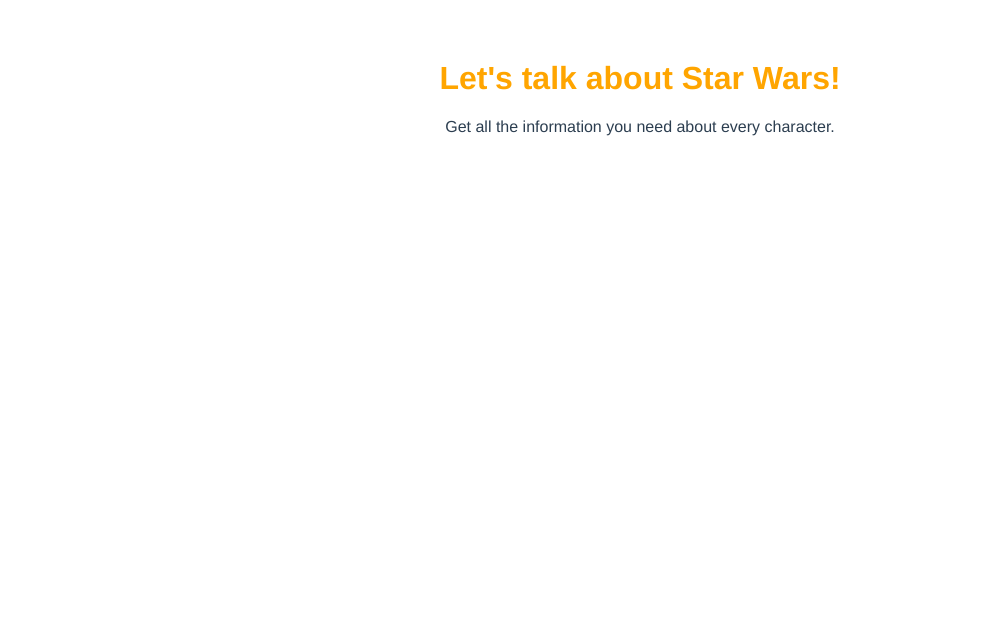
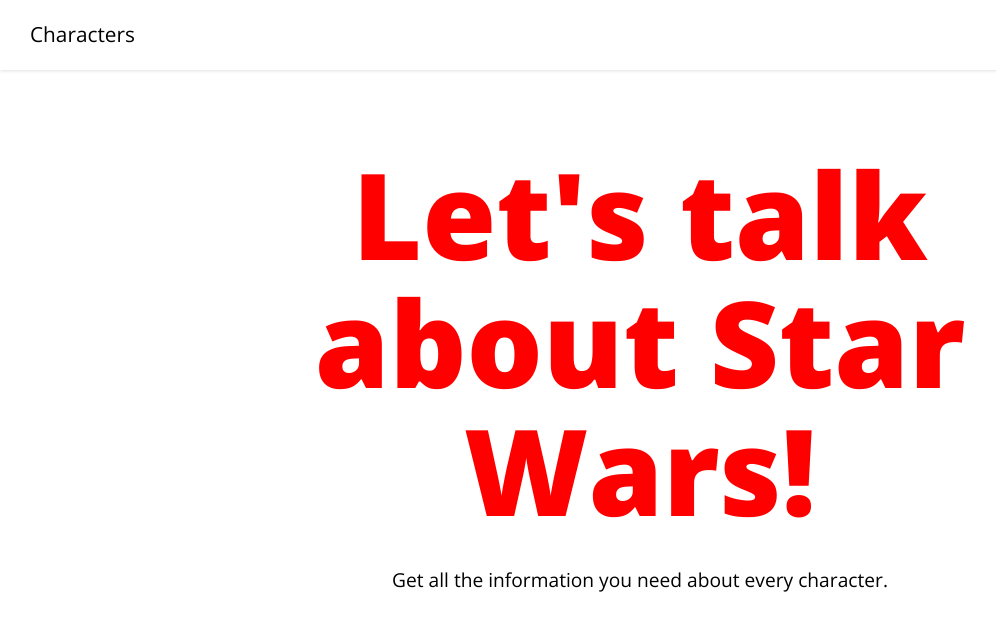
Before and after one commit to JPrueger/starwars, a Vue app: page / in a window 1280 px wide. Shown: the top 630 px of the page, without its empty margins (0-996 px from the left). Built offline with nearby package versions, Linux system fonts and the light colour scheme.

Commit message:
adjustmens general styling

```diff
--- a/src/App.vue
+++ b/src/App.vue
@@ -1,27 +1,30 @@
 <template>
   <div id="app">
+    <Navbar/>
     <Characters/>
   </div>
 </template>
 
 <script>
 import Characters from './components/Characters.vue'
+import Navbar from '@/components/Navbar'
 
 export default {
   name: 'App',
   components: {
-    Characters
+    Characters,
+    Navbar
   }
 }
 </script>
 
-<style>
-#app {
-  font-family: Avenir, Helvetica, Arial, sans-serif;
-  -webkit-font-smoothing: antialiased;
-  -moz-osx-font-smoothing: grayscale;
-  text-align: center;
-  color: #2c3e50;
-  margin-top: 60px;
-}
+<style lang="scss" src="@/assets/styles/app.scss"></style>
+
+<style lang="scss">
+
+  // .icons_star_wars {
+  //     width: 25%;
+  //     margin-bottom: 3rem;
+  // }
+
 </style>
--- a/src/assets/styles/app.scss
+++ b/src/assets/styles/app.scss
@@ -1 +1,46 @@
 @import '@/assets/styles/variables.scss';
+
+
+// General
+
+* {
+    box-sizing: border-box;
+    padding: 0;
+    margin: 0;
+    font-family: 'Open Sans', sans-serif;
+}
+
+html {
+    font-size: 100%;
+    text-align: center;
+}
+
+
+h1 {
+    font-size: 7.5rem;
+    margin: 0 auto;
+    padding: 0 10rem 0 10rem;
+    line-height: 8rem;
+    margin-bottom: 2rem;
+}
+
+h2 {
+    margin-bottom: 10px;
+}
+
+p {
+    font-size: 1.2rem;
+}
+
+// Fonts
+
+// * {
+//     font-family: 'Open Sans', sans-serif;
+//     font-size: 30px;
+
+// }
+
+// h1 {
+//     color: $primaryColor;
+//     color: black;
+// }
--- a/src/assets/styles/variables.scss
+++ b/src/assets/styles/variables.scss
@@ -1 +1 @@
-$primaryColor: orange;
+$primaryColor: red;
--- /dev/null
+++ b/src/components/Navbar.vue
@@ -0,0 +1,52 @@
+<template>
+
+    <div>
+
+        <ul>
+            <li>
+                <a href="">Characters</a>
+            </li>
+        </ul>
+    </div>
+
+</template>
+
+<style lang="scss">
+
+@import '@/assets/styles/variables.scss';
+
+    ul {
+        list-style: none;
+        display: flex;
+        list-style: none;
+        background-color: white;
+        height: 70px;
+        padding: 10px 30px 10px 30px;
+        margin-bottom: 5rem;
+        box-shadow: 0 1px 3px rgba(0, 0, 0, 0.12);
+
+        li {
+            margin-right: 100px;
+            list-style: none;
+            transform: translateY(10px);
+        }
+    }
+
+
+
+   a {
+        text-decoration: none;
+        color: black;
+        font-size: 1.3rem;
+    }
+
+    a:hover {
+        /* text-decoration: underline; */
+        color: #E73D4C;
+    }
+
+
+
+
+
+</style>
```
